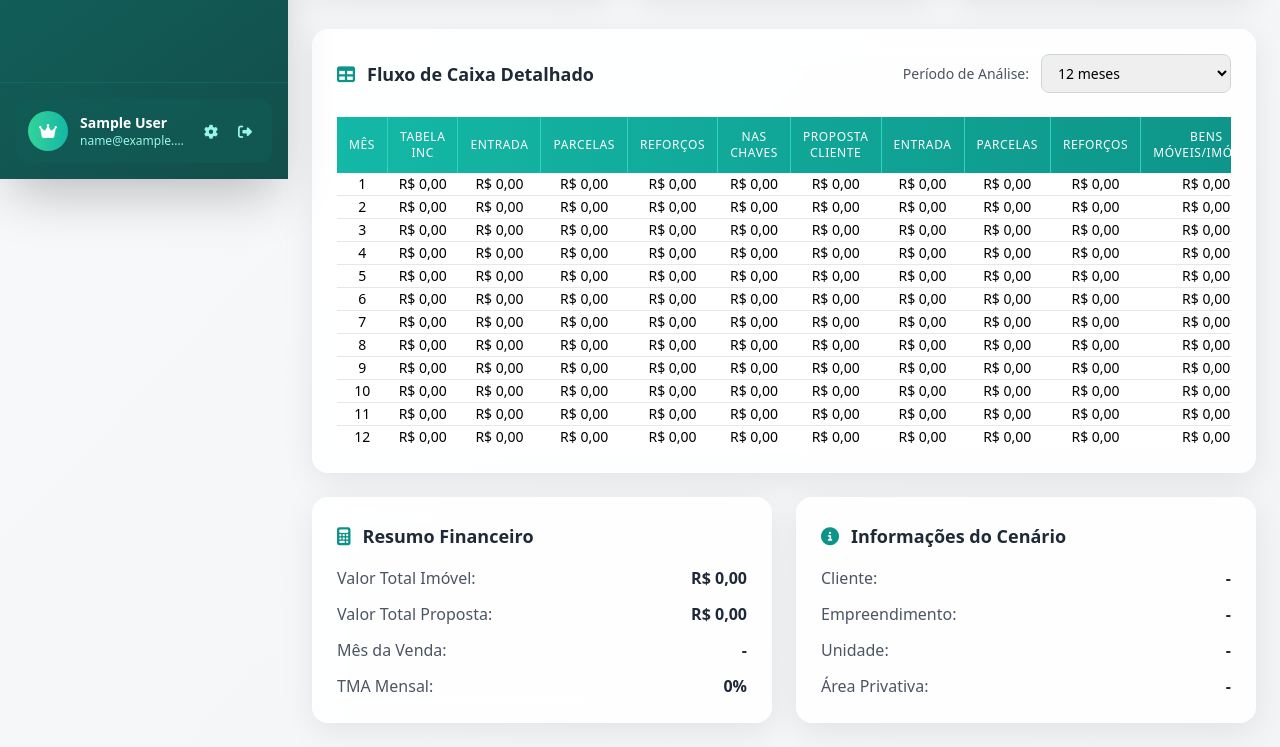
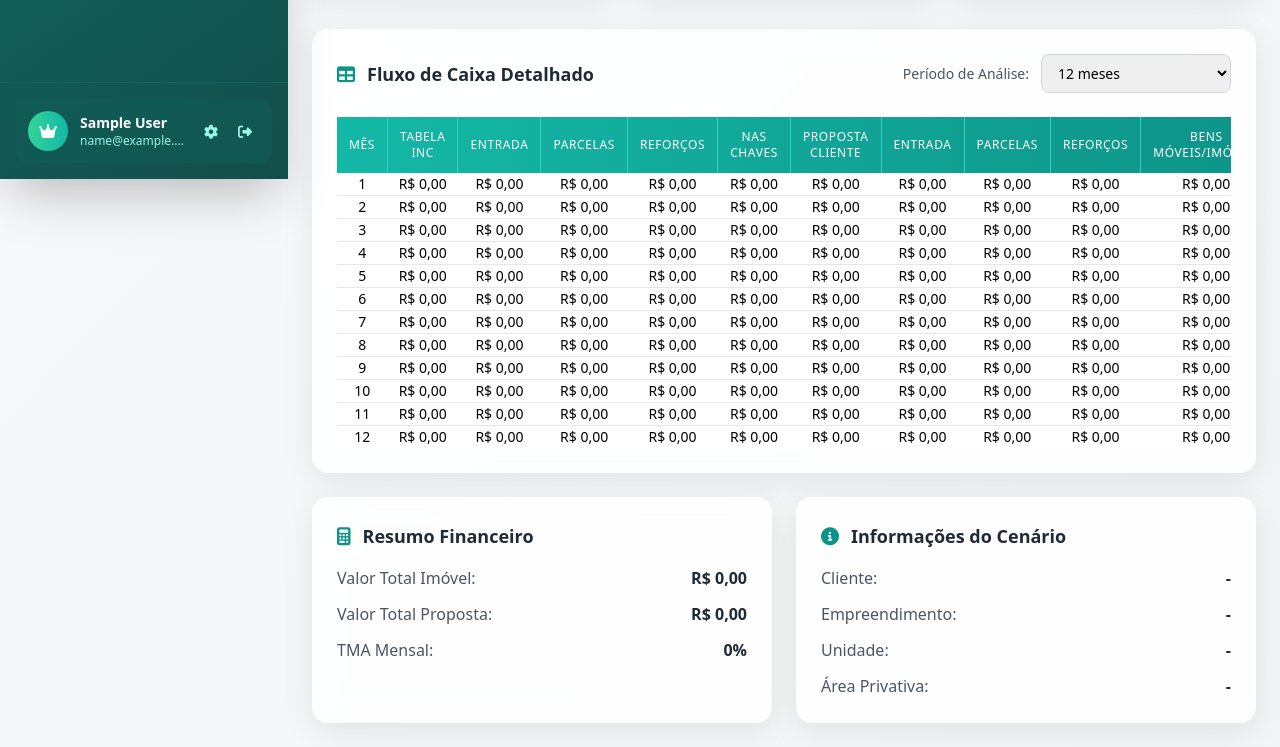
Before and after one commit to laducci/ModelAI2, a website: page public/resultados.html in a window 1280 px wide. Shown: the part 621-1368 px from the top of the page. Drawn offline with nearby package versions, Linux system fonts and the light colour scheme; no server answers; sample sign-in values are in the browser's storage.

Commit message:
Sem mês da venda

```diff
--- a/public/js/resultados.js
+++ b/public/js/resultados.js
@@ -787,7 +787,6 @@ function displayCalculatedValues(values) {
 function updateFinancialSummary() {
     const data = currentScenarioData.data;
 
-    document.getElementById('mesVenda').textContent = data.propostaCliente.mesVenda || '1';
 
     // Atualizar informações do cenário
     document.getElementById('infoCliente').textContent = data.dadosGerais.cliente || '-';
--- a/public/resultados.html
+++ b/public/resultados.html
@@ -287,10 +287,6 @@
                                 <span id="valorTotalProposta" class="font-semibold text-gray-800">R$ 0,00</span>
                             </div>
                             <div class="flex justify-between">
-                                <span class="text-gray-600">Mês da Venda:</span>
-                                <span id="mesVenda" class="font-semibold text-gray-800">-</span>
-                            </div>
-                            <div class="flex justify-between">
                                 <span class="text-gray-600">TMA Mensal:</span>
                                 <span id="tmaMensal" class="font-semibold text-gray-800">0%</span>
                             </div>
```
